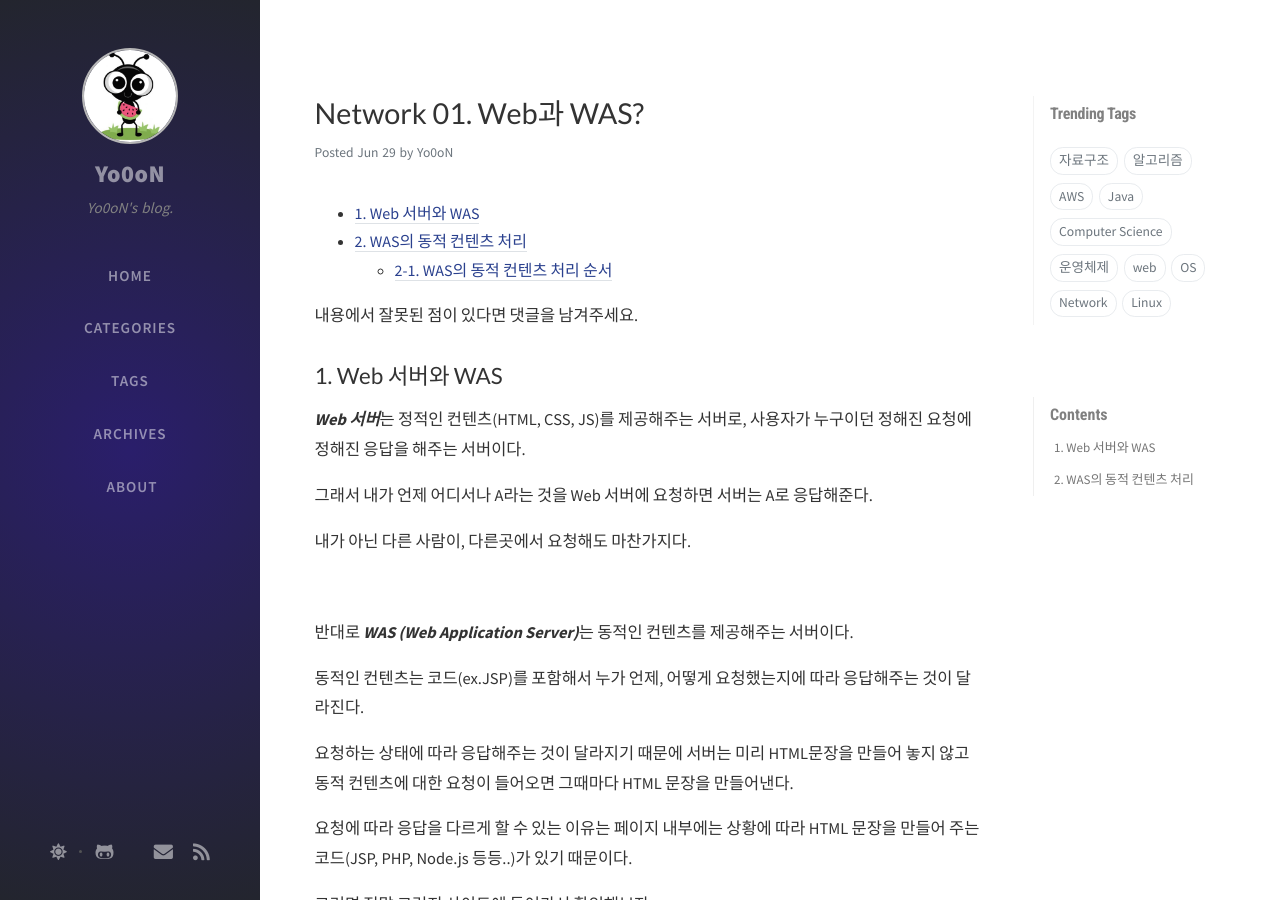
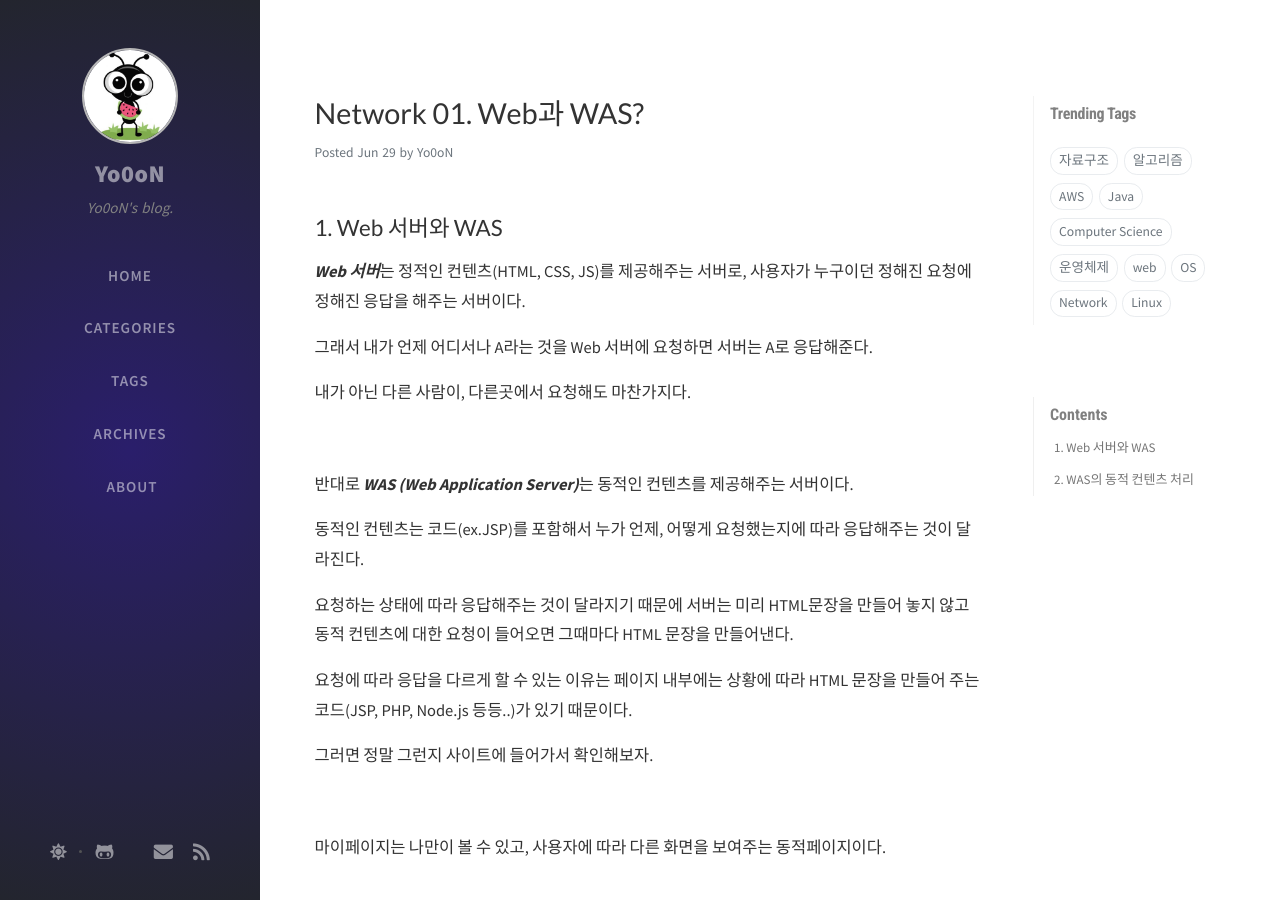
Before and after one commit to Yo0oN/Yo0oN.github.io, a Jekyll site: the page built from _posts/2020-06-30-Network01.Web과WAS.md, in a window 1280 px wide and 900 px high. Built offline with Jekyll 4.4.1, drawn with Linux system fonts in a browser that asks for light colours; nearby versions of some CDN libraries; comment, search, counter and statistics services are not loaded.

Commit message:
Update 2020-06-30-Network01.Web과WAS.md

```diff
--- a/_posts/2020-06-30-Network01.Web과WAS.md
+++ b/_posts/2020-06-30-Network01.Web과WAS.md
@@ -1,18 +1,11 @@
 ---
-layout: post
 title: Network 01. Web과 WAS?
 modified: 2020-06-30
 author: Yo0oN
 categories: [Network, Web]
 tags: [Network, web]
-comments: true
-published : true
+math: true
 ---
-
-* Table of Contents
-{:toc}
-
-내용에서 잘못된 점이 있다면 댓글을 남겨주세요.
 
 ## 1. Web 서버와 WAS
 
```
